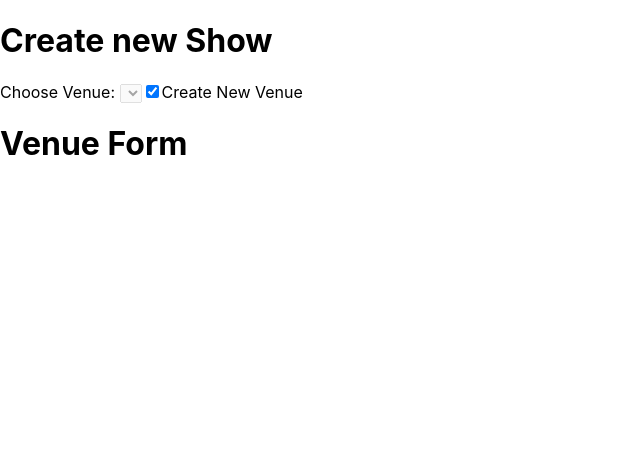
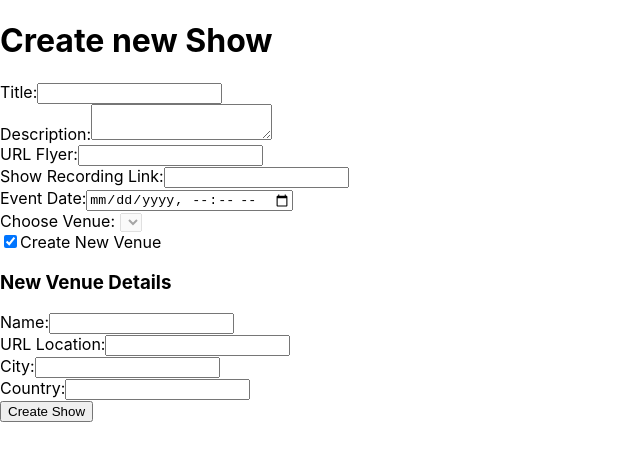
Before and after one commit to gandradep/third_other_front, a React (Create React App) app: page /create in a window 1280 px wide. Both pictures are taken after a click on the checkbox "Create New Venue". Shown: the top 460 px of the page, without its empty margins (0-640 px from the left). Built offline with nearby package versions, Linux system fonts and the light colour scheme.

Commit message:
able to create a show with existing venue

```diff
--- a/src/components/show-form/show-form.component.jsx
+++ b/src/components/show-form/show-form.component.jsx
@@ -3,27 +3,111 @@ import VenueForm from '../venue-form/venue-form.component';
 
 const ShowForm = ({shows}) => {
   const [isCreatingNewVenue, setIsCreatingNewVenue] = useState(false);
+  const [showData, setShowData] = useState({
+    title:'',
+    description:'',
+    url_flyer:'',
+    show_recording_link:'',
+    event_date:'',
+    venue_id:''
+  });
+
+  const [newVenueData, setNewVenueData] = useState({
+    name:'',
+    url_location:'',
+    city:'',
+    country:''
+  });
+
+  // useEffect to set default value for venue_id on component mount
+  useEffect(() => {
+    if (shows.length > 0) {
+      setShowData(prevShowData => ({
+        ...prevShowData,
+        venue_id: shows[0].venue.id // Set the first venue ID as default
+      }));
+    }
+  }, [shows]);
 
   const handleCheckboxChange = (event) => {
     setIsCreatingNewVenue(event.target.checked);
-    console.log(isCreatingNewVenue);
+    console.log(showData);
   };
 
-  useEffect(() => {
-    console.log("use: "+isCreatingNewVenue);
-  }, [isCreatingNewVenue]);
+  const handleShowChange = (event) => {
+    const { name, value } = event.target;
+    setShowData({ ...showData, [name]: value });
+    console.log(showData)
+  };
+
+  const handleVenueChange = (event) => {
+    const { name, value } = event.target;
+    setNewVenueData({ ...newVenueData, [name]: value });
+  };
+
+  const handleSubmit = (event) => {
+    event.preventDefault();
+    const showPayload = { ...showData };
+
+    if (isCreatingNewVenue) {
+      showPayload.new_venue = newVenueData;
+    }
+
+    fetch('http://localhost:3001/shows', {
+      method: 'POST',
+      headers: {
+        'Content-Type': 'application/json'
+      },
+      body: JSON.stringify(showPayload)
+    })
+    .then(response => response.json())
+    .then(data => {
+      console.log('Success:', data);
+      // Handle success response (e.g., redirect to the show page or display a success message)
+    })
+    .catch((error) => {
+      console.error('Error:', error);
+      // Handle error response (e.g., display error messages)
+    });
+  };
+
 
   return(
     <>
-      <form action="">
-        <label htmlFor="venue">Choose Venue: </label>
-        <select name="venue" id="venue" disabled={isCreatingNewVenue}>
-        {shows.map((show, index) => (
-            <option key={index} value={show.venue.name}>
-              {show.venue.name}
-            </option>
-          ))}
-        </select>
+      <form onSubmit={handleSubmit}>
+        <div>
+          <label htmlFor="title">Title:</label>
+          <input type="text" id="title" name="title" value={showData.title} onChange={handleShowChange} />
+        </div>
+        <div>
+          <label htmlFor="description">Description:</label>
+          <textarea id="description" name="description" value={showData.description} onChange={handleShowChange} />
+        </div>
+        <div>
+          <label htmlFor="url_flyer">URL Flyer:</label>
+          <input type="text" id="url_flyer" name="url_flyer" value={showData.url_flyer} onChange={handleShowChange} />
+        </div>
+        <div>
+          <label htmlFor="show_recording_link">Show Recording Link:</label>
+          <input type="text" id="show_recording_link" name="show_recording_link" value={showData.show_recording_link} onChange={handleShowChange} />
+        </div>
+        <div>
+          <label htmlFor="event_date">Event Date:</label>
+          <input type="datetime-local" id="event_date" name="event_date" value={showData.event_date} onChange={handleShowChange} />
+        </div>
+
+        <div>
+          <label htmlFor="venue">Choose Venue: </label>
+          <select name="venue_id" id="venue" value={showData.venue_id} onChange={handleShowChange} disabled={isCreatingNewVenue}>
+
+            {shows.map((show) => (
+                <option key={show.venue.id} value={show.venue.id}>
+                  {show.venue.name}
+                </option>
+              ))}
+          </select>
+        </div>
+        <div>
         <input
               type="checkbox"
               id="createNewVenue"
@@ -32,10 +116,20 @@ const ShowForm = ({shows}) => {
               onChange={handleCheckboxChange}
             />
             <label htmlFor="createNewVenue">Create New Venue</label>
+        </div>
+        {isCreatingNewVenue && (
+          <VenueForm venueData={newVenueData} handleVenueChange={handleVenueChange} />
+        )}
+        <div>
+          <button type="submit">Create Show</button>
+        </div>
       </form>
-      {isCreatingNewVenue && <VenueForm />}
+      {/* {shows.map((show) => {
+      console.log(show.venue.id); // Log show.venue.id here
+      return null; // or another element if needed
+    })} */}
     </>
-  )
-}
+  );
+};
 
 export default ShowForm;
--- a/src/components/venue-form/venue-form.component.jsx
+++ b/src/components/venue-form/venue-form.component.jsx
@@ -1,17 +1,26 @@
-import React, { useState } from 'react';
+import React from 'react';
 
-const VenueForm = () => {
-  const [venueData, setVenueData] = useState({
-    name:'',
-    url_location:'',
-    city:'',
-    country:''
-  });
+const VenueForm = ({venueData, handleVenueChange }) => {
 
   return (
-    <div >
-      <h1>Venue Form</h1>
-
+    <div>
+      <h3>New Venue Details</h3>
+      <div>
+        <label htmlFor="venue_name">Name:</label>
+        <input type="text" id="venue_name" name="name" value={venueData.name} onChange={handleVenueChange} />
+      </div>
+      <div>
+        <label htmlFor="url_location">URL Location:</label>
+        <input type="text" id="url_location" name="url_location" value={venueData.url_location} onChange={handleVenueChange} />
+      </div>
+      <div>
+        <label htmlFor="city">City:</label>
+        <input type="text" id="city" name="city" value={venueData.city} onChange={handleVenueChange} />
+      </div>
+      <div>
+        <label htmlFor="country">Country:</label>
+        <input type="text" id="country" name="country" value={venueData.country} onChange={handleVenueChange} />
+      </div>
     </div>
   );
 }
```
